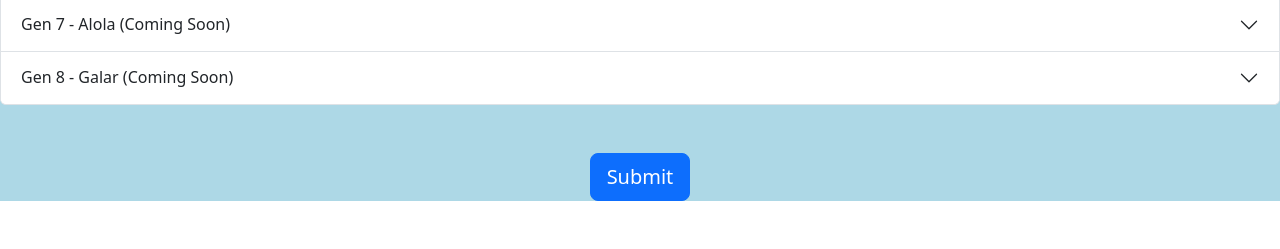
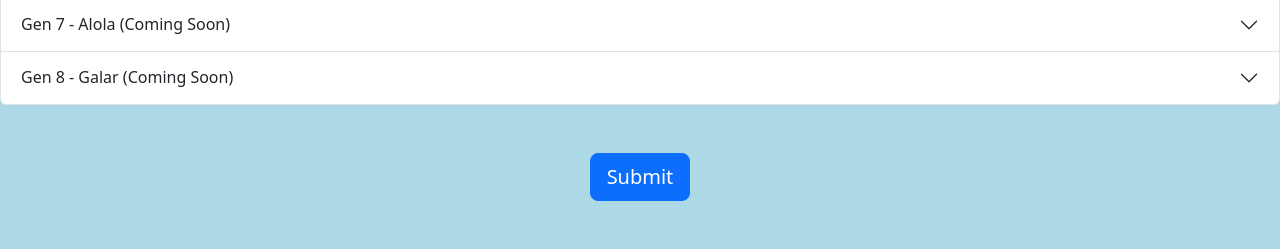
Before and after one commit to 10-15-5/pokeChecklist, a Django app: template pokeapiProject/templates/home.html in a window 1280 px wide. Shown: the part 850-1099 px from the top of the page. Before the commit the page ends 1051 px from the top, so only its background shows below. Run offline with Django 4.2, Linux system fonts and the light colour scheme; the template is opened without the code that fills it: most values are stand-ins (such as "Sample title", 1, 10 or a date in 2020); some libraries are stand-ins or nearby versions.

Commit message:
margin bottom added to button

```diff
--- a/pokeapiProject/templates/home.html
+++ b/pokeapiProject/templates/home.html
@@ -126,7 +126,7 @@
                 </div>
               </div>
           </div>
-        <div class="mt-5 text-center">
+        <div class="mt-5 mb-5 text-center">
             <input  class="btn btn-lg btn-primary" type="submit" value="Submit">
         </div>
     </form>
```
